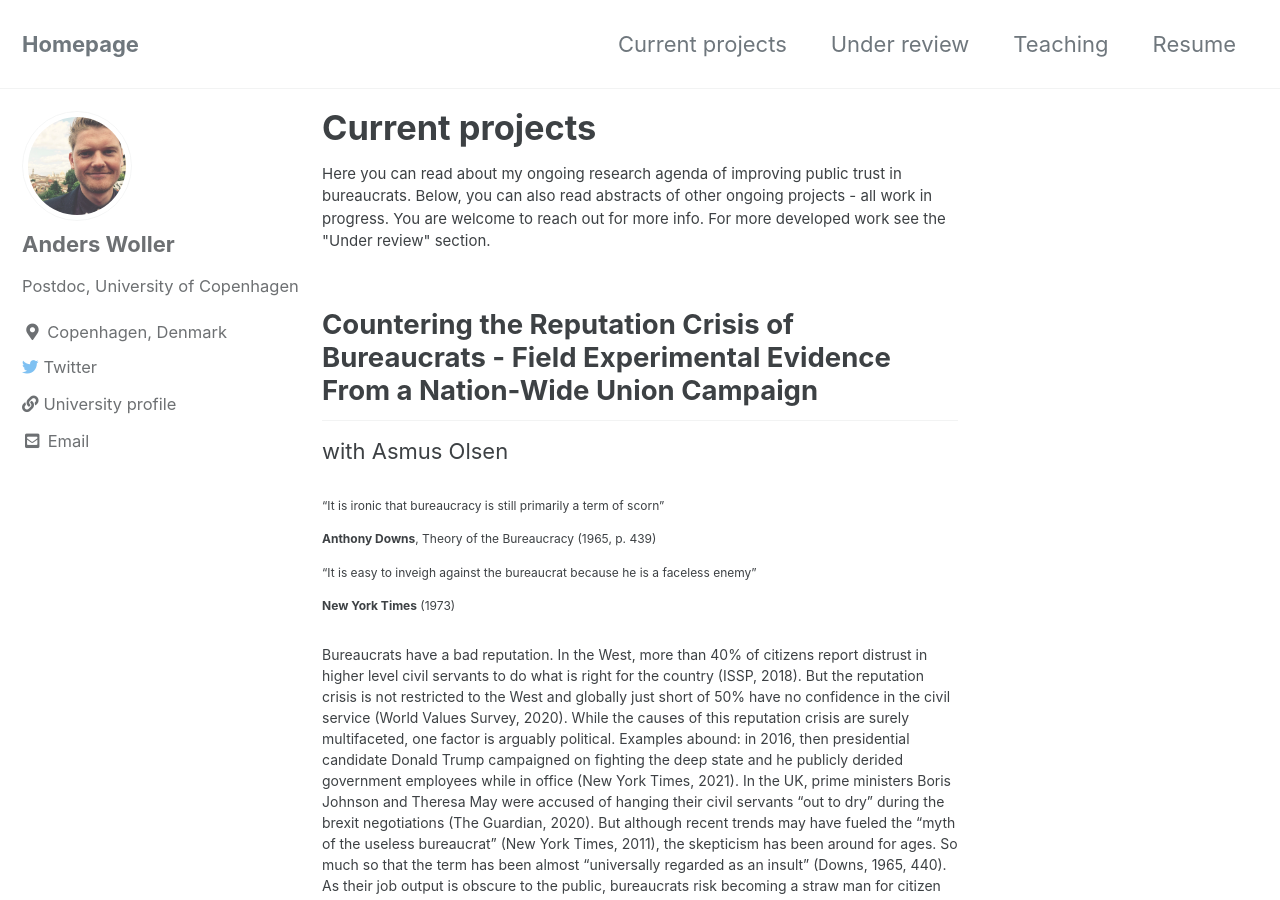
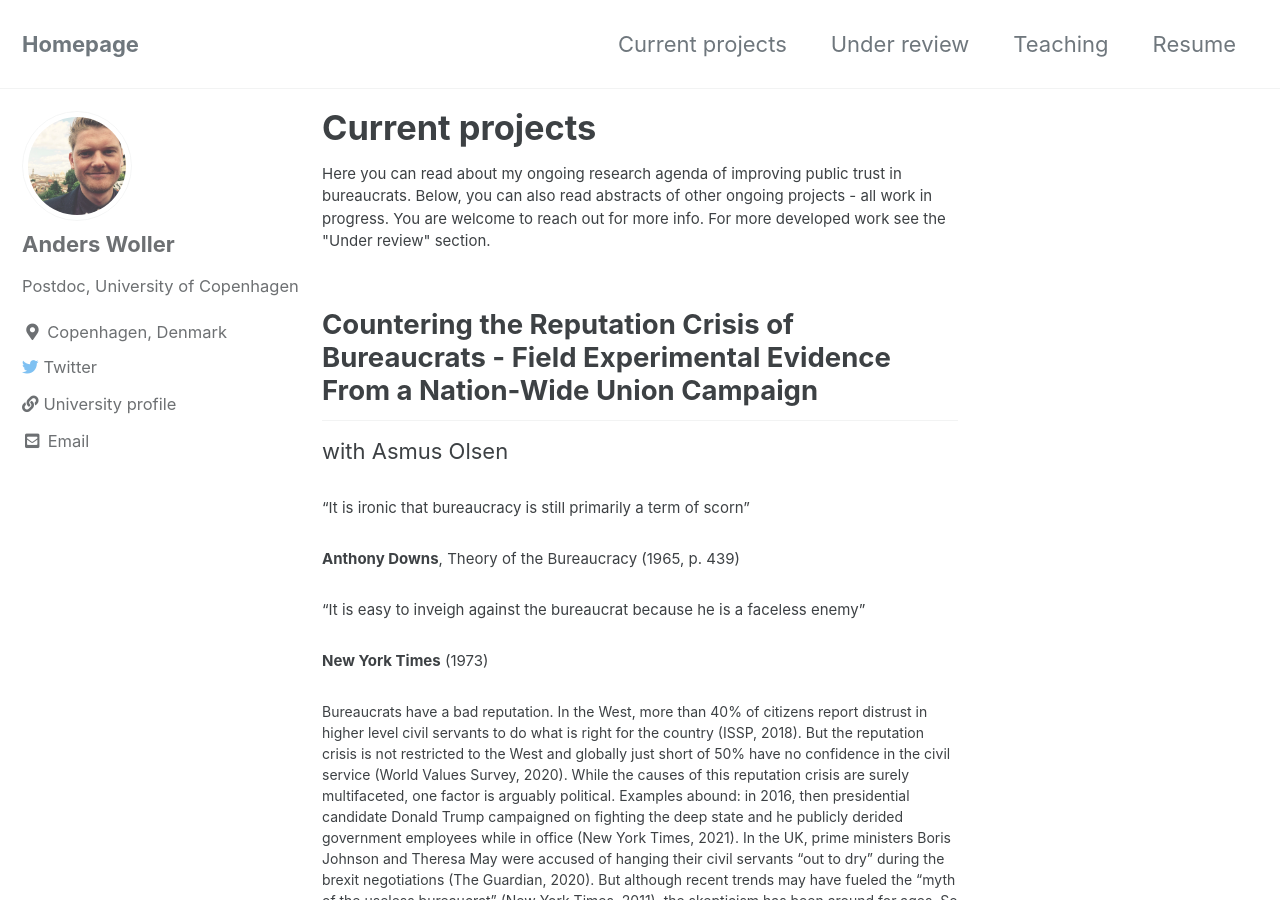
Before and after one commit to AndersWoller/AndersWoller.github.io, a Jekyll site: the page built from _pages/research.md, in a window 1280 px wide and 900 px high. Built offline with Jekyll 4.4.1, drawn with Linux system fonts in a browser that asks for light colours; cached includes are drawn as plain includes.

Commit message:
Update research.md

```diff
--- a/_pages/research.md
+++ b/_pages/research.md
@@ -8,10 +8,10 @@ permalink: /Research/
 
 <p align="right">
 
-<p style="font-size:12px"> “It is ironic that bureaucracy is still primarily a term of scorn”</p>
-<p style="font-size:12px"> <b>Anthony Downs</b>, Theory of the Bureaucracy (1965, p. 439)</p>
-<p style="font-size:12px"> “It is easy to inveigh against the bureaucrat because he is a faceless enemy”</p>
-<p style="font-size:12px"> <b>New York Times</b> (1973)</p>
+<p align="right"><p style="font-size:15px"> “It is ironic that bureaucracy is still primarily a term of scorn”</p>
+<p align="right"><p style="font-size:15px"> <b>Anthony Downs</b>, Theory of the Bureaucracy (1965, p. 439)</p>
+<p align="right"><p style="font-size:15px"> “It is easy to inveigh against the bureaucrat because he is a faceless enemy”</p>
+<p align="right"><p style="font-size:15px"> <b>New York Times</b> (1973)</p>
 
 <p align="left">
 
```
